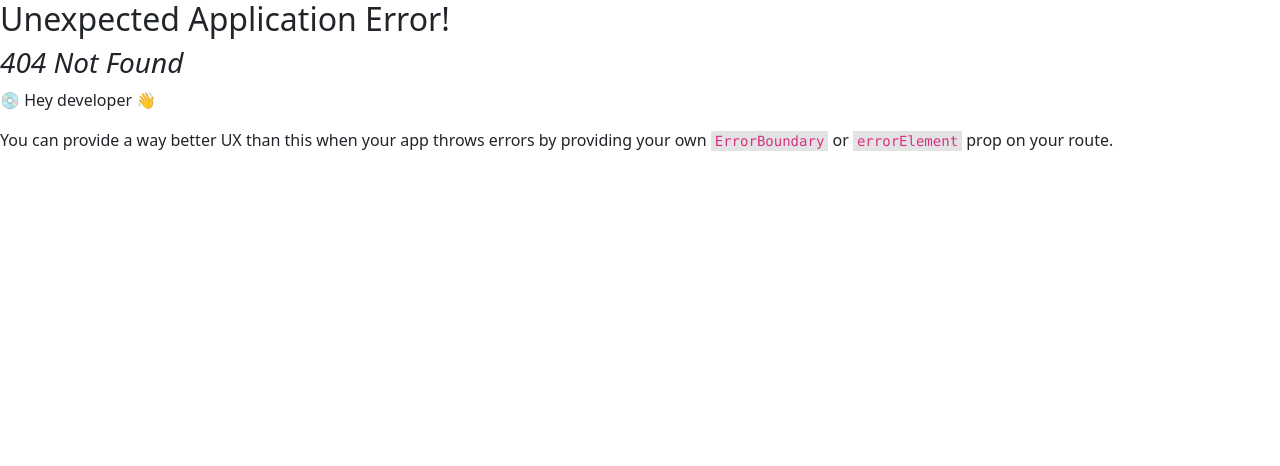
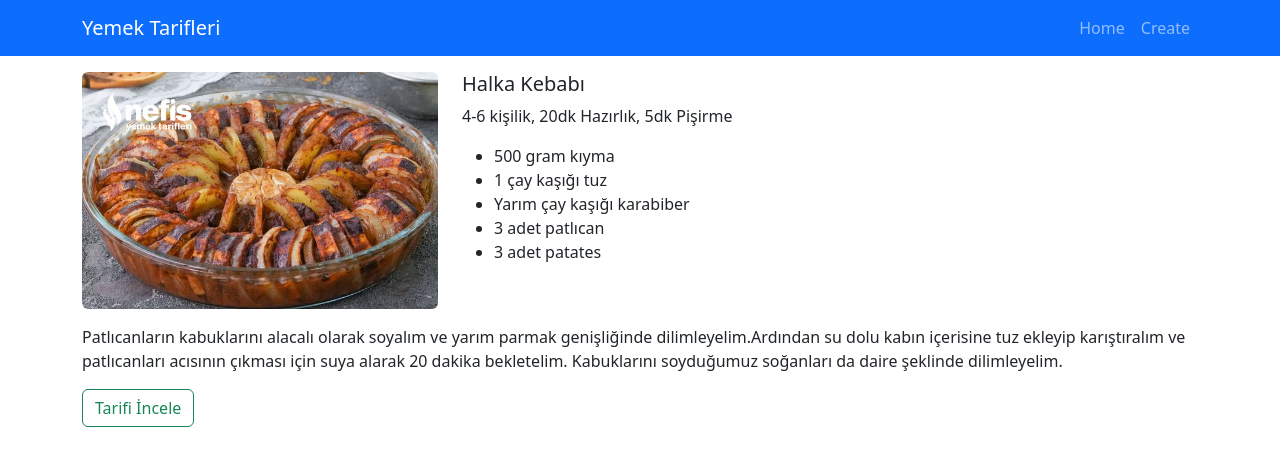
Before and after one commit to Emrehanoglu/ReactV2, a React (Create React App) app in the folder yemek-tarifleri/: page /tarifler/1 in a window 1280 px wide. Before the commit this address had no page. Shown: the top 466 px of the page. Built offline with nearby package versions, Linux system fonts and the light colour scheme; data requests are answered from the project's data file.

Commit message:
Yemek Tarifleri Uygulaması #5

```diff
--- a/yemek-tarifleri/src/App.js
+++ b/yemek-tarifleri/src/App.js
@@ -12,8 +12,9 @@ const routes = createBrowserRouter([
     element: <MainLayout />,
     children: [
       {path: '/', element: <Home />},
+      {path: '/tarifler', element: <Home />},
       {path: '/create', element: <Create />},
-      {path: '/details/:id', element: <Details />},
+      {path: '/tarifler/:id', element: <Details />},
       {path: '/search', element: <Search />}
     ]
   }
--- a/yemek-tarifleri/src/components/ProductCard.js
+++ b/yemek-tarifleri/src/components/ProductCard.js
@@ -1,5 +1,6 @@
 import React from 'react'
 import "./ProductCard.css"
+import { Link } from 'react-router-dom'
 
 function ProductCard({tarif}) {
   return (
@@ -9,7 +10,7 @@ function ProductCard({tarif}) {
             <div className="card-body">
             <h5 className="card-title">{tarif.baslik}</h5>
             <p className="aciklama">{tarif.aciklama}</p>
-            <a href={tarif.url} className="btn btn-primary">Tarifi incele...</a>
+            <Link to={`/tarifler/${tarif.id}`} className="btn btn-primary">Tarifi incele...</Link>
             </div>
         </div>
     </div>
--- a/yemek-tarifleri/src/pages/details/Details.js
+++ b/yemek-tarifleri/src/pages/details/Details.js
@@ -1,9 +1,45 @@
-import React from 'react'
+import React, { useEffect, useState } from 'react'
 import "./Details.css"
+import { useParams } from 'react-router-dom'
 
 function Details() {
+  const { id } = useParams()
+  const [tarif, setTarif] = useState(null)
+
+  const url = 'http://localhost:3000/tarifler/' + id
+  useEffect(() => {
+    fetch(url).then(res => res.json()).then(data => setTarif(data))
+  },[url]) /* url değişir ise tekrar servise gider ve ürün getirir */
+
   return (
-    <div>Details</div>
+    <div className="row mt-3">
+      {
+        tarif && (
+        /* tarif bilgisi var ise html ler ekrana gelecek bu kontrolü yapmazsam
+        null reference hatası alıyorum */
+          <>
+            <div className="col-4">
+              <img src={`/img/${tarif.resim}`} className="img-fluid rounded" alt={tarif.baslik} />
+            </div>
+            <div className="col-8">
+              <h5>{tarif.baslik}</h5>
+              <p>{tarif.aciklama}</p>
+              <ul>
+                {
+                  tarif.malzemeler.map((malzeme,index) => (
+                    <li key={index}>{malzeme}</li>
+                  ))
+                }
+              </ul>
+            </div>
+            <div className="col-12 mt-3">
+              <p>{tarif.hazirlanisi}</p>
+              <a href={tarif.url} className='btn btn-outline-success'>Tarifi İncele</a>
+            </div>
+          </>
+        )
+      }
+    </div>
   )
 }
 
```
